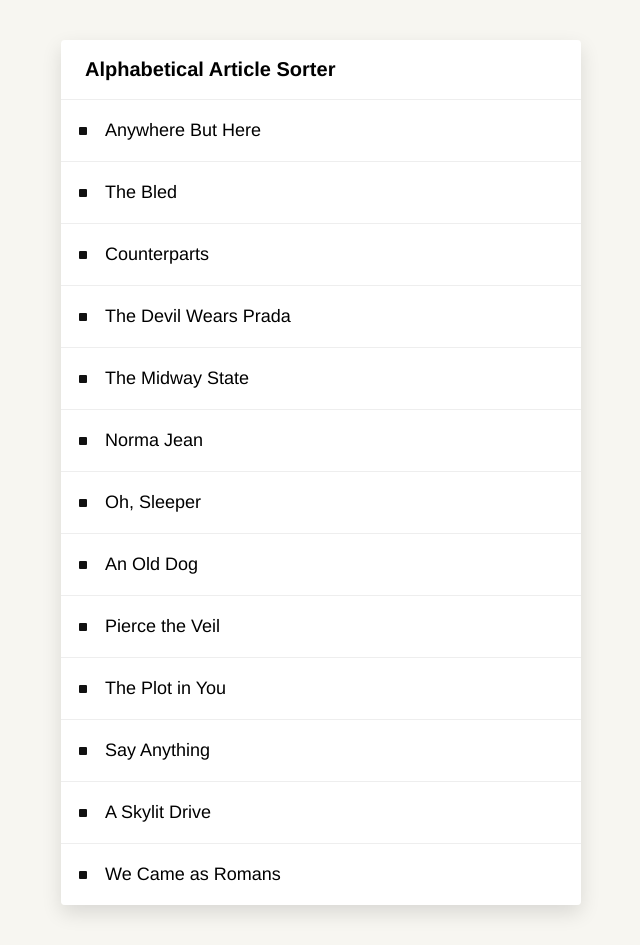
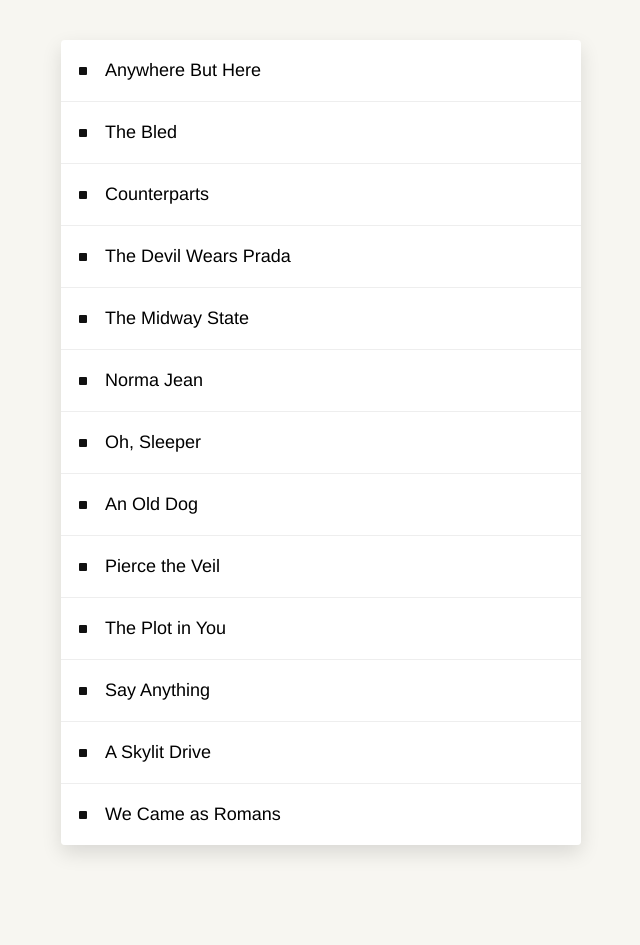
Before and after one commit to acciojob/sorting-articles-Prathamesh-coder-01, a website: page main.html in a window 1280 px wide. Shown: the whole page, without its empty margins (319-959 px from the left). After the commit the page ends 885 px from the top, so only its background shows below. Drawn offline with Linux system fonts and the light colour scheme.

Commit message:
created a submission

```diff
--- a/main.html
+++ b/main.html
@@ -7,7 +7,7 @@
 </head>
 
 <body><div class="card" role="region" aria-label="Band list">
-    <header>Alphabetical Article Sorter</header>
+    <!-- <header>Alphabetical Article Sorter</header> -->
     <ul id="band" aria-live="polite"></ul>
   </div>
 	<!-- the entire body must be written by student -->
--- a/styles.css
+++ b/styles.css
@@ -9,7 +9,6 @@
       padding: 40px 0;
     }
 
-    /* Card that contains the list */
     .card {
       width: 520px;
       background: rgba(255,255,255,0.98);
@@ -25,7 +24,6 @@
       border-bottom: 1px solid #eee;
     }
 
-    /* The list */
     ul#band {
       list-style: none;
       margin: 0;
@@ -40,7 +38,6 @@
       font-size: 18px;
     }
 
-    /* small square bullet on the left like in the screenshot */
     ul#band li::before {
       content: "";
       display: inline-block;
@@ -52,12 +49,11 @@
       border-radius: 1px;
     }
 
-    /* last item: remove border */
+
     ul#band li:last-child {
       border-bottom: none;
     }
 
-    /* responsive */
     @media (max-width: 560px) {
       .card { width: 92%; }
       ul#band li { padding: 16px; font-size: 16px; }
```
